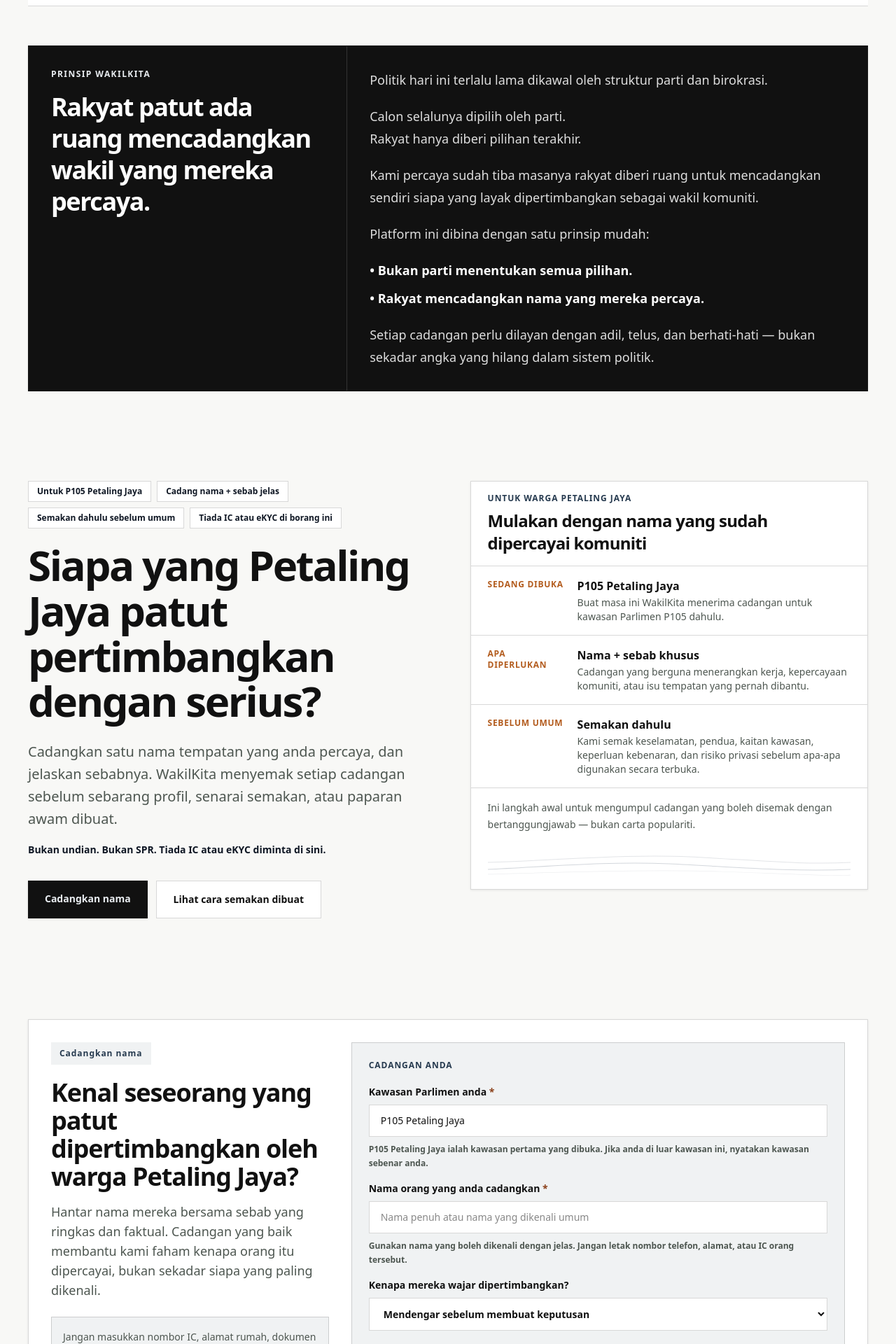
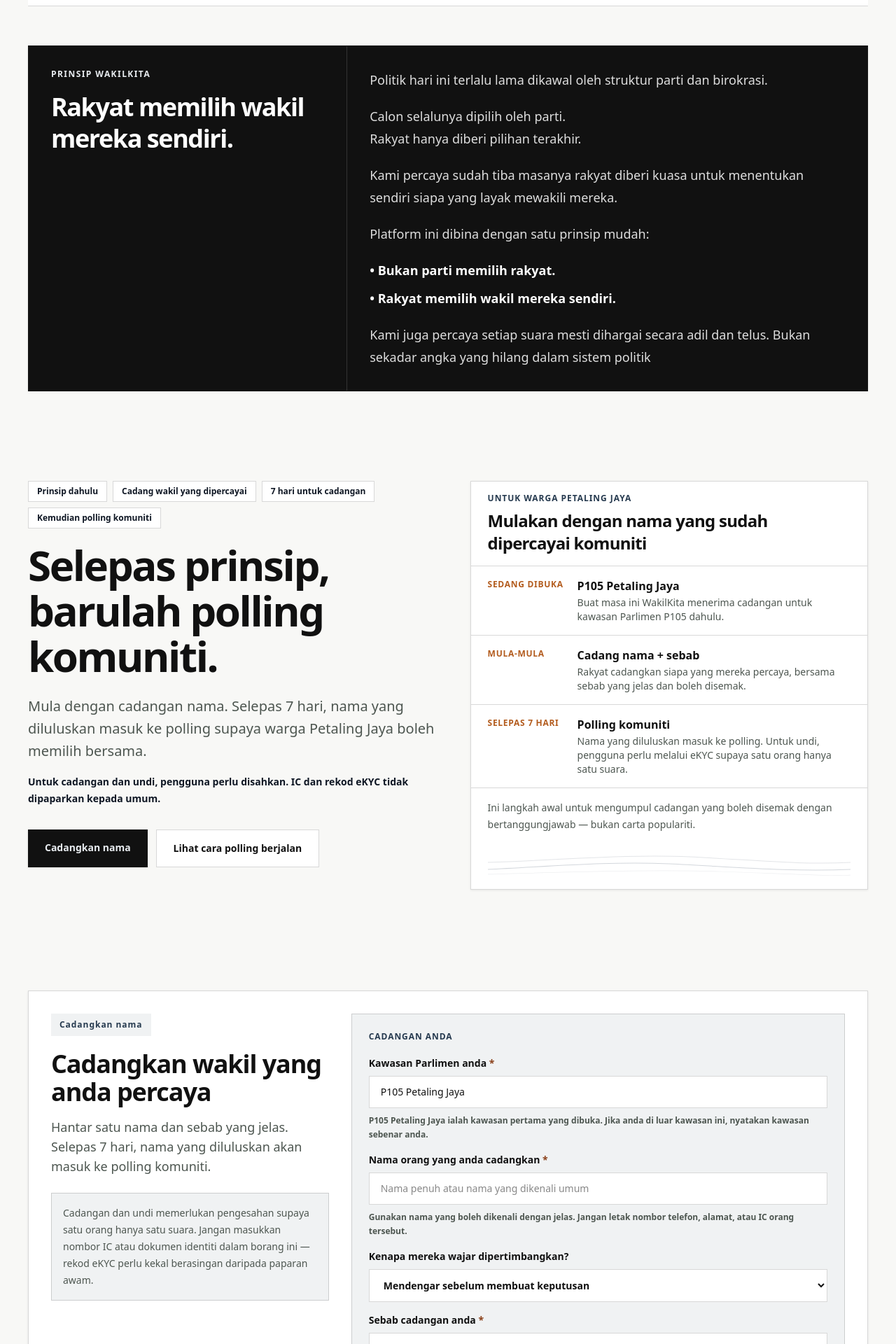
Before and after one commit to amirariff91/wakilkita, a Next.js app: page / in a window 1280 px wide. Shown: the part 80-2000 px from the top of the page at 70% size. Built offline with nearby package versions, Linux system fonts and the light colour scheme.

Commit message:
Explain principles before polling

```diff
--- a/src/app/WakilKitaActionPanel.tsx
+++ b/src/app/WakilKitaActionPanel.tsx
@@ -109,13 +109,13 @@ export function WakilKitaActionPanel() {
               Cadangkan nama
             </p>
             <h2 className="mt-5 text-3xl font-bold tracking-[-0.03em] sm:text-4xl">
-              Kenal seseorang yang patut dipertimbangkan oleh warga Petaling Jaya?
+              Cadangkan wakil yang anda percaya
             </h2>
             <p className="mt-4 text-base leading-7 text-[var(--slate)] sm:text-lg">
-              Hantar nama mereka bersama sebab yang ringkas dan faktual. Cadangan yang baik membantu kami faham kenapa orang itu dipercayai, bukan sekadar siapa yang paling dikenali.
+              Hantar satu nama dan sebab yang jelas. Selepas 7 hari, nama yang diluluskan akan masuk ke polling komuniti.
             </p>
             <div className="mt-6 border border-[var(--line)] bg-[var(--soft)] p-4 text-sm font-medium leading-6 text-[var(--slate)]">
-              Jangan masukkan nombor IC, alamat rumah, dokumen identiti, tuduhan peribadi, maklumat kesihatan, atau butiran keluarga sensitif. Jika isu memerlukan tindakan pihak berkuasa, gunakan saluran rasmi yang berkaitan.
+              Cadangan dan undi memerlukan pengesahan supaya satu orang hanya satu suara. Jangan masukkan nombor IC atau dokumen identiti dalam borang ini — rekod eKYC perlu kekal berasingan daripada paparan awam.
             </div>
           </div>
 
@@ -240,7 +240,7 @@ export function WakilKitaActionPanel() {
               aria-describedby="submit-readiness"
               className="mt-3 w-full bg-[var(--civic)] px-5 py-3 text-sm font-bold text-white disabled:cursor-not-allowed disabled:bg-[rgba(38,58,79,0.35)]"
             >
-              {isSubmitting ? "Menghantar untuk semakan..." : "Hantar cadangan untuk semakan"}
+              {isSubmitting ? "Menghantar cadangan..." : "Hantar cadangan"}
             </button>
 
             {submitError && (
@@ -255,7 +255,7 @@ export function WakilKitaActionPanel() {
             >
               {saved && (
                 <p className="text-sm font-bold text-[var(--civic-dark)]">
-                  Cadangan diterima. Ia masuk ke barisan semakan dahulu. Tiada profil awam, senarai penyokong, atau kiraan umum akan dipaparkan secara automatik.
+                  Cadangan diterima. Ia akan disemak dahulu sebelum masuk ke senarai polling komuniti.
                 </p>
               )}
             </div>
--- a/src/app/page.tsx
+++ b/src/app/page.tsx
@@ -3,10 +3,10 @@ import { CivicFooter, CivicNav } from "./civic-content";
 import { P105LineMotif } from "./WakilKitaMark";
 
 const boundaryChips = [
-  "Untuk P105 Petaling Jaya",
-  "Cadang nama + sebab jelas",
-  "Semakan dahulu sebelum umum",
-  "Tiada IC atau eKYC di borang ini",
+  "Prinsip dahulu",
+  "Cadang wakil yang dipercayai",
+  "7 hari untuk cadangan",
+  "Kemudian polling komuniti",
 ];
 
 const intakeFacts = [
@@ -16,56 +16,56 @@ const intakeFacts = [
     note: "Buat masa ini WakilKita menerima cadangan untuk kawasan Parlimen P105 dahulu.",
   },
   {
-    label: "Apa diperlukan",
-    value: "Nama + sebab khusus",
-    note: "Cadangan yang berguna menerangkan kerja, kepercayaan komuniti, atau isu tempatan yang pernah dibantu.",
+    label: "Mula-mula",
+    value: "Cadang nama + sebab",
+    note: "Rakyat cadangkan siapa yang mereka percaya, bersama sebab yang jelas dan boleh disemak.",
   },
   {
-    label: "Sebelum umum",
-    value: "Semakan dahulu",
-    note: "Kami semak keselamatan, pendua, kaitan kawasan, keperluan kebenaran, dan risiko privasi sebelum apa-apa digunakan secara terbuka.",
+    label: "Selepas 7 hari",
+    value: "Polling komuniti",
+    note: "Nama yang diluluskan masuk ke polling. Untuk undi, pengguna perlu melalui eKYC supaya satu orang hanya satu suara.",
   },
 ];
 
 const reviewSteps = [
   {
     n: "1",
-    title: "Cadangkan orang yang dipercayai",
-    body: "Mulakan dengan satu nama dan satu sebab yang jelas. Ceritakan kerja mereka, kepercayaan komuniti, atau isu Petaling Jaya yang mereka faham.",
+    title: "Rakyat cadangkan wakil",
+    body: "Fasa pertama ialah cadangan nama. Setiap cadangan perlu ada sebab yang jelas supaya komuniti faham kenapa orang itu dipercayai.",
   },
   {
     n: "2",
-    title: "Kami semak sebelum digunakan",
-    body: "Cadangan masuk ke barisan semakan tertutup. Kami melihat pendua, butiran sensitif, kaitan kawasan, risiko privasi, dan keperluan kebenaran.",
+    title: "Kami semak senarai nama",
+    body: "Cadangan disemak untuk pendua, risiko privasi, kaitan kawasan, dan keselamatan sebelum masuk ke senarai polling.",
   },
   {
     n: "3",
-    title: "Bina senarai semakan yang lebih bersih",
-    body: "Nama yang sesuai hanya boleh dipertimbangkan untuk paparan awam selepas semakan keselamatan, laluan pembetulan, dan kebenaran yang wajar.",
+    title: "Polling dibuka selepas seminggu",
+    body: "Selepas tempoh cadangan tamat, nama yang diluluskan dibuka untuk polling komuniti.",
   },
   {
     n: "4",
-    title: "Langkah seterusnya hanya bila peraturan jelas",
-    body: "Sebarang maklum balas komuniti yang lebih kuat hanya patut dibuat kemudian, selepas kaedah, privasi, ambang keselamatan, dan cara bantahan diterangkan dengan jelas.",
+    title: "Satu orang, satu suara",
+    body: "Untuk mengundi, pengguna perlu disahkan melalui eKYC. Keputusan boleh dipaparkan, tetapi IC, eKYC, dan senarai pengundi kekal berasingan.",
   },
 ];
 
 const privacyBlocks = [
   {
-    heading: "Kepercayaan bermula sebelum paparan awam",
-    body: "Tugas pertama ialah mengumpul nama dan sebab yang berguna tanpa mendedahkan data peribadi penduduk.",
+    heading: "Prinsip dahulu, polling kemudian",
+    body: "WakilKita bermula dengan sebab: rakyat patut mencadangkan wakil mereka sendiri. Polling datang selepas nama dikumpul dan disemak.",
   },
   {
-    heading: "Tiada profil awam secara automatik",
-    body: "Nama yang dicadangkan perlu melalui semakan, laluan pembetulan, dan pengendalian kebenaran sebelum profil awam wujud.",
+    heading: "eKYC untuk elak spam",
+    body: "Cadangan dan undi perlu disahkan supaya sistem tidak dipenuhi akaun palsu, undi berulang, atau manipulasi.",
   },
   {
-    heading: "Tiada senarai peserta awam",
-    body: "Butiran hubungan dan sebarang semakan identiti masa depan mesti kekal berasingan daripada paparan awam.",
+    heading: "Identiti bukan paparan awam",
+    body: "IC, rekod eKYC, nombor telefon, dan senarai pengundi tidak dipaparkan sebagai kandungan awam.",
   },
   {
     heading: "Janji awam yang jelas",
-    body: "Cadangkan nama dahulu. Semak sebelum digunakan. Paparkan hanya perkara yang boleh diterangkan dan dipertahankan.",
+    body: "Rakyat cadang nama dahulu. Selepas seminggu, komuniti mengundi daripada senarai yang sudah disemak.",
   },
 ];
 
@@ -123,7 +123,7 @@ function ManifestoSection() {
             id="manifesto-heading"
             className="mt-4 text-3xl font-bold leading-tight tracking-[-0.04em] sm:text-4xl"
           >
-            Rakyat patut ada ruang mencadangkan wakil yang mereka percaya.
+            Rakyat memilih wakil mereka sendiri.
           </h2>
         </div>
         <div className="space-y-5 p-6 text-base leading-8 text-white/86 sm:p-8 sm:text-lg">
@@ -134,15 +134,15 @@ function ManifestoSection() {
             Rakyat hanya diberi pilihan terakhir.
           </p>
           <p>
-            Kami percaya sudah tiba masanya rakyat diberi ruang untuk mencadangkan sendiri siapa yang layak dipertimbangkan sebagai wakil komuniti.
+            Kami percaya sudah tiba masanya rakyat diberi kuasa untuk menentukan sendiri siapa yang layak mewakili mereka.
           </p>
           <p>Platform ini dibina dengan satu prinsip mudah:</p>
           <ul className="space-y-2 font-bold text-white">
-            <li>• Bukan parti menentukan semua pilihan.</li>
-            <li>• Rakyat mencadangkan nama yang mereka percaya.</li>
+            <li>• Bukan parti memilih rakyat.</li>
+            <li>• Rakyat memilih wakil mereka sendiri.</li>
           </ul>
           <p>
-            Setiap cadangan perlu dilayan dengan adil, telus, dan berhati-hati — bukan sekadar angka yang hilang dalam sistem politik.
+            Kami juga percaya setiap suara mesti dihargai secara adil dan telus. Bukan sekadar angka yang hilang dalam sistem politik
           </p>
         </div>
       </div>
@@ -152,16 +152,16 @@ function ManifestoSection() {
 
 function WhatIsSection() {
   const isItems = [
-    "Ruang untuk mencadangkan nama yang wajar dipertimbangkan di Petaling Jaya",
+    "Ruang untuk rakyat mencadangkan wakil yang mereka percaya",
     "Setiap cadangan perlu ada sebab yang jelas dan boleh disemak",
-    "Cadangan masuk ke barisan semakan tertutup sebelum sebarang paparan awam",
-    "Langkah awal untuk membina rekod komuniti yang lebih bertanggungjawab",
+    "Selepas 7 hari, nama yang diluluskan masuk ke polling komuniti",
+    "Polling memerlukan eKYC supaya satu orang hanya satu suara",
   ];
 
   const isNotItems = [
-    "Bukan proses rasmi pilihan raya, SPR, kerajaan, Parlimen, MBPJ, parti, atau pejabat wakil rakyat",
+    "Bukan pilihan raya rasmi, SPR, kerajaan, Parlimen, MBPJ, parti, atau pejabat wakil rakyat",
     "Bukan tempat menghantar aduan rasmi yang memerlukan tindakan pihak berkuasa",
-    "Bukan senarai awam nombor IC, rekod eKYC, peserta, penyokong, kiraan, atau ranking",
+    "Bukan senarai awam nombor IC, rekod eKYC, peserta, atau pengundi",
   ];
 
   return (
@@ -235,10 +235,10 @@ function ReviewJourneySection() {
             id="review-journey-heading"
             className="mt-2 text-2xl font-bold tracking-[-0.04em] text-[var(--ink)] sm:text-3xl"
           >
-            Cadangan dikumpul dahulu. Kepercayaan dibina sebelum apa-apa dibuka kepada umum.
+            Cadangan dahulu. Polling kemudian.
           </h2>
           <p className="mt-3 max-w-2xl text-sm font-medium leading-6 text-[var(--slate)]">
-            Matlamat sekarang ialah cadangan yang berkualiti: satu nama sebenar, satu sebab yang jelas, dan maklumat yang selamat untuk disemak.
+            Alirannya mudah: rakyat cadang nama dahulu, WakilKita semak, kemudian komuniti mengundi selepas tempoh cadangan tamat.
           </p>
         </div>
         <ol className="px-6 py-6 sm:px-7">
@@ -281,10 +281,10 @@ function PrivacyModelSection() {
           id="privacy-heading"
           className="mt-3 text-3xl font-bold tracking-[-0.05em] text-[var(--ink)] sm:text-4xl"
         >
-          Kepercayaan ialah produk. Paparan awam datang kemudian.
+          Kepercayaan dahulu. Polling selepas itu.
         </h2>
         <p className="mt-4 text-base leading-7 text-[var(--slate)]">
-          WakilKita perlu membuktikan pengambilan cadangan dibuat dengan cermat sebelum meminta kepercayaan yang lebih besar daripada penduduk. Maksudnya: tiada senarai peserta awam, tiada profil segera, dan tiada kiraan awam tanpa kaedah yang diterbitkan.
+          Polling hanya bermakna kalau orang percaya prosesnya. Sebab itu WakilKita bermula dengan prinsip, semakan nama, dan perlindungan identiti sebelum keputusan dipaparkan.
         </p>
         <div className="mt-8 divide-y divide-[var(--line)] border border-[var(--line)] bg-white">
           {privacyBlocks.map(({ heading, body }) => (
@@ -327,13 +327,13 @@ export default function Home() {
                 ))}
               </div>
               <h1 className="max-w-4xl text-4xl font-bold leading-[1.08] tracking-[-0.04em] text-[var(--ink)] sm:text-5xl lg:text-6xl">
-                Siapa yang Petaling Jaya patut pertimbangkan dengan serius?
+                Selepas prinsip, barulah polling komuniti.
               </h1>
               <p className="mt-6 max-w-2xl text-lg leading-8 text-[var(--slate)] sm:text-xl">
-                Cadangkan satu nama tempatan yang anda percaya, dan jelaskan sebabnya. WakilKita menyemak setiap cadangan sebelum sebarang profil, senarai semakan, atau paparan awam dibuat.
+                Mula dengan cadangan nama. Selepas 7 hari, nama yang diluluskan masuk ke polling supaya warga Petaling Jaya boleh memilih bersama.
               </p>
               <p className="mt-4 max-w-2xl text-sm font-bold leading-6 text-[var(--civic-dark)]">
-                Bukan undian. Bukan SPR. Tiada IC atau eKYC diminta di sini.
+                Untuk cadangan dan undi, pengguna perlu disahkan. IC dan rekod eKYC tidak dipaparkan kepada umum.
               </p>
               <div className="mt-8 flex flex-col gap-3 sm:flex-row">
                 <a
@@ -346,7 +346,7 @@ export default function Home() {
                   href="#how-it-works"
                   className="border border-[var(--line)] bg-white px-6 py-4 text-center text-sm font-bold text-[var(--ink)]"
                 >
-                  Lihat cara semakan dibuat
+                  Lihat cara polling berjalan
                 </a>
               </div>
             </div>
```
